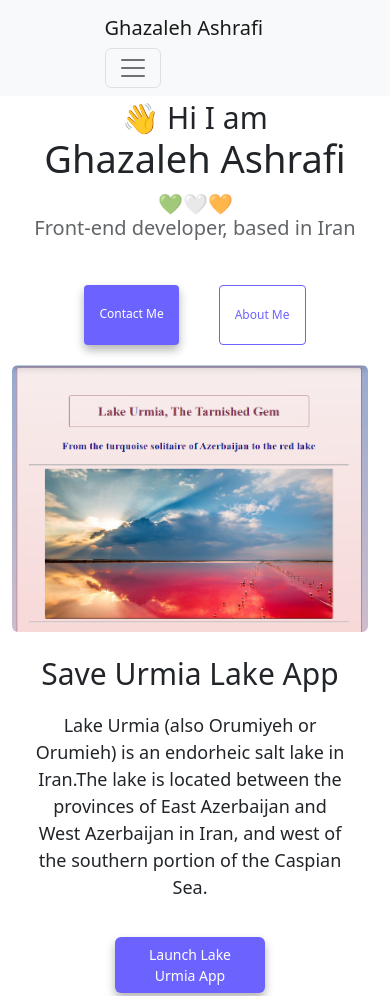
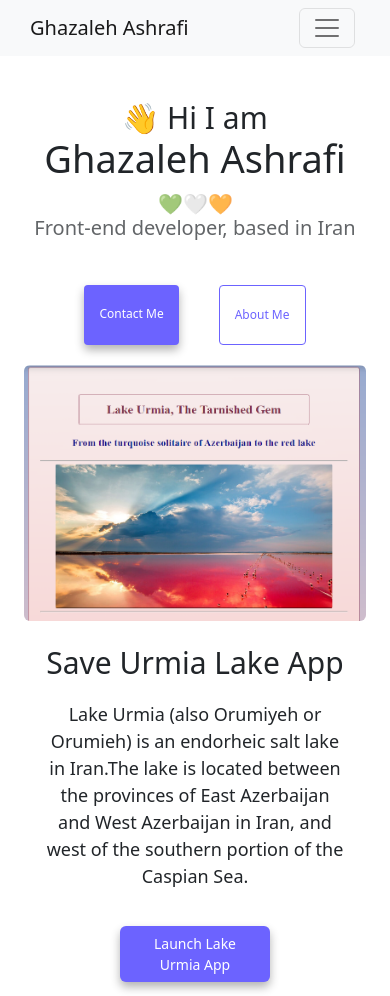
Before and after one commit to GhazaalAsh/SheCodes-Responsive---Week-3-Homwork, a plain HTML site: page index.html in a window 390 px wide. Shown: the top 996 px of the page. Drawn offline with nearby package versions, Linux system fonts and the light colour scheme.

Commit message:
Update Navbar

```diff
--- a/index.html
+++ b/index.html
@@ -20,7 +20,7 @@
   </head>
   <body>
     <nav class="navbar navbar-expand-lg bg-light header fixed-top">
-      <div class="container-fluid container-size">
+      <div class="container-fluid nav-size">
         <a
           class="navbar-brand"
           href="index.html"
--- a/style.css
+++ b/style.css
@@ -136,8 +136,9 @@ h2.greeting {
   display: none;
 }
 @media (max-width: 768px) {
-  .container-size {
-    padding: 0 10px 0 0;
+  .nav-size {
+    margin-left: 30px;
+    padding: 0 55px 0 0;
   }
   h1 {
     text-align: center;
@@ -175,9 +176,9 @@ h2.greeting {
   }
 }
 @media (min-width: 769px) and (max-width: 992px) {
-  .container-size {
-    margin: 0 40px;
-    padding: 0 15px 0 0;
+  .nav-size {
+    margin-left: 40px;
+    padding: 0 75px 0 0;
   }
   h1 {
     text-align: center;
@@ -192,4 +193,7 @@ h2.greeting {
   .flag {
     display: block;
   }
+  .nav-size {
+    padding: 0 35px 0 0;
+  }
 }
```
